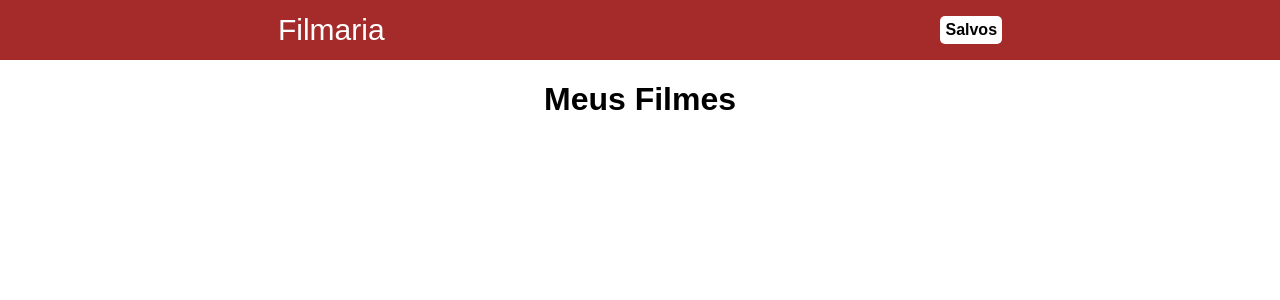
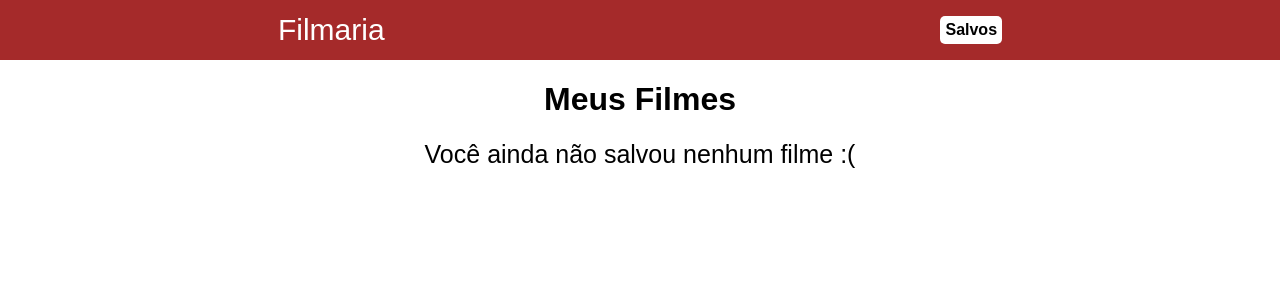
Before and after one commit to mayoral-leonardo/React-Project-Filmaria, a React (Create React App) app: page /salvos in a window 1280 px wide. Shown: the top 300 px of the page. Built offline with nearby package versions, Linux system fonts and the light colour scheme.

Commit message:
finished favorite movies page

```diff
--- a/src/pages/Salvos/index.js
+++ b/src/pages/Salvos/index.js
@@ -22,6 +22,8 @@ export default function Salvos() {
   return (
     <div className='meus-filmes'>
       <h1>Meus Filmes</h1>
+
+      {filmes.length === 0 && (<span>Você ainda não salvou nenhum filme :( </span>)}
       <ul>
         {filmes.map((item) => {
           return (
```
